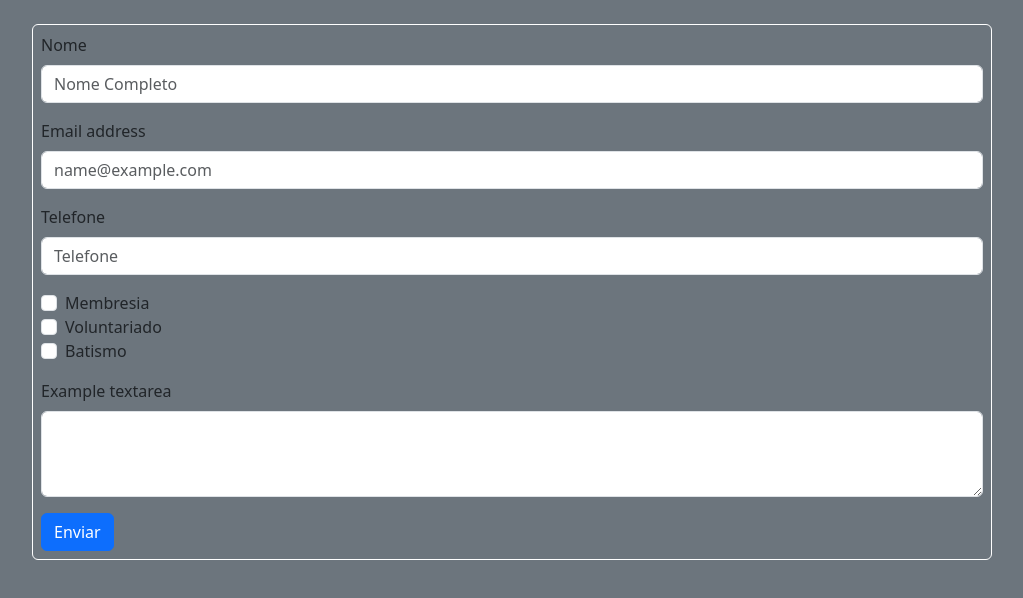
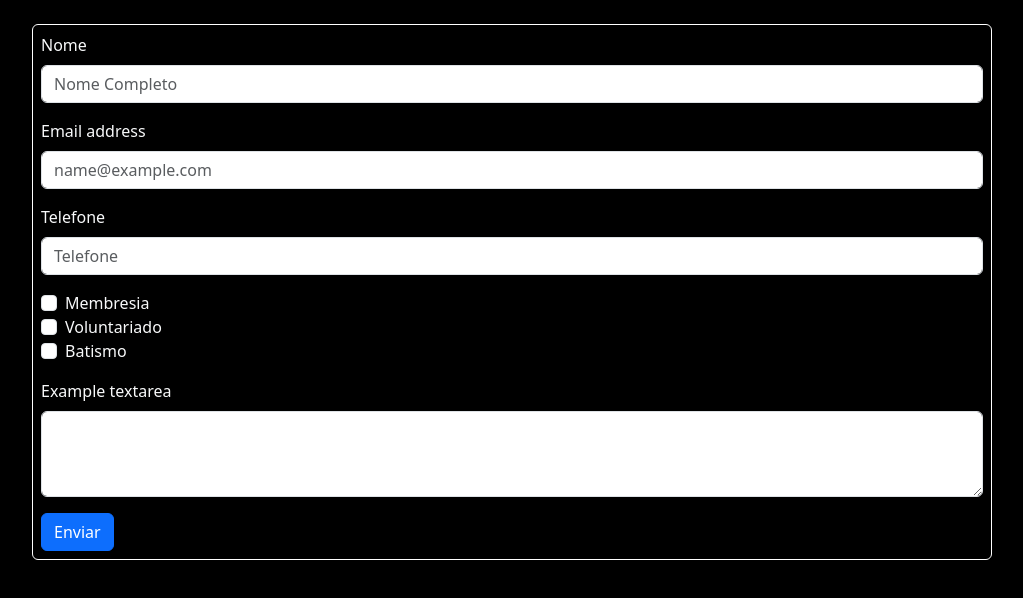
Before and after one commit to dgbarros/FIRE-WORKS, a plain HTML site: page faleconosco.html in a window 1280 px wide. Shown: the whole page, without its empty margins (128-1151 px from the left). Drawn offline with nearby package versions, Linux system fonts and the light colour scheme.

Commit message:
update form

```diff
--- a/faleconosco.html
+++ b/faleconosco.html
@@ -11,7 +11,7 @@
     <title>Fale Conosco</title>
 </head>
 
-<body class="bg-secondary">
+<body class="bg-black text-light">
 
 
     <form action="https://formsubmit.co/ajax/douglas.barros2000@outlook.com" method="POST"
```
